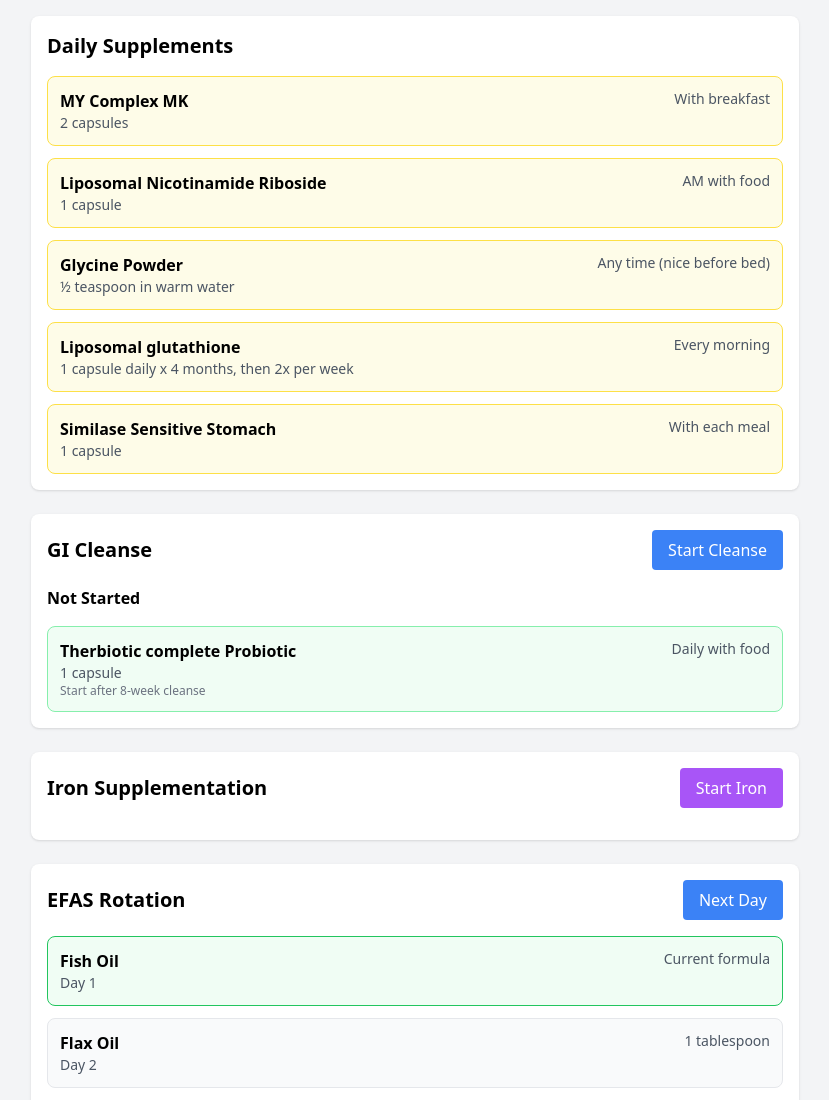
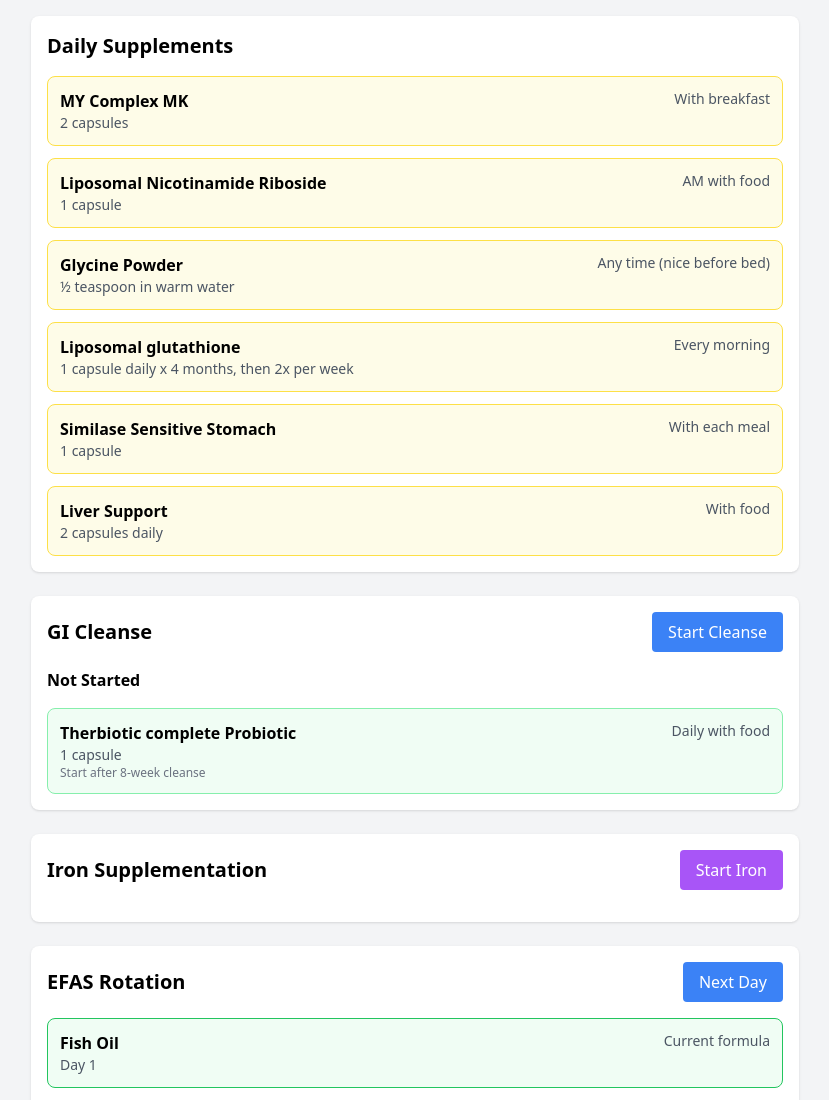
Before and after one commit to danielaczerny/supplement-tracker, a plain HTML site: page index.html in a window 1280 px wide. Shown: the top 1100 px of the page, without its empty margins (225-1054 px from the left). Drawn offline with nearby package versions, Linux system fonts and the light colour scheme.

Commit message:
Add Liver Support to daily supplements

```diff
--- a/index.html
+++ b/index.html
@@ -68,7 +68,8 @@
             { name: "Liposomal Nicotinamide Riboside", timing: "AM with food", dose: "1 capsule" },
             { name: "Glycine Powder", timing: "Any time (nice before bed)", dose: "½ teaspoon in warm water" },
             { name: "Liposomal glutathione", timing: "Every morning", dose: "1 capsule daily x 4 months, then 2x per week" },
-            { name: "Similase Sensitive Stomach", timing: "With each meal", dose: "1 capsule" }
+            { name: "Similase Sensitive Stomach", timing: "With each meal", dose: "1 capsule" },
+            { name: "Liver Support", timing: "With food", dose: "2 capsules daily" }
         ];
 
         const giCleanseSupps = [
```
